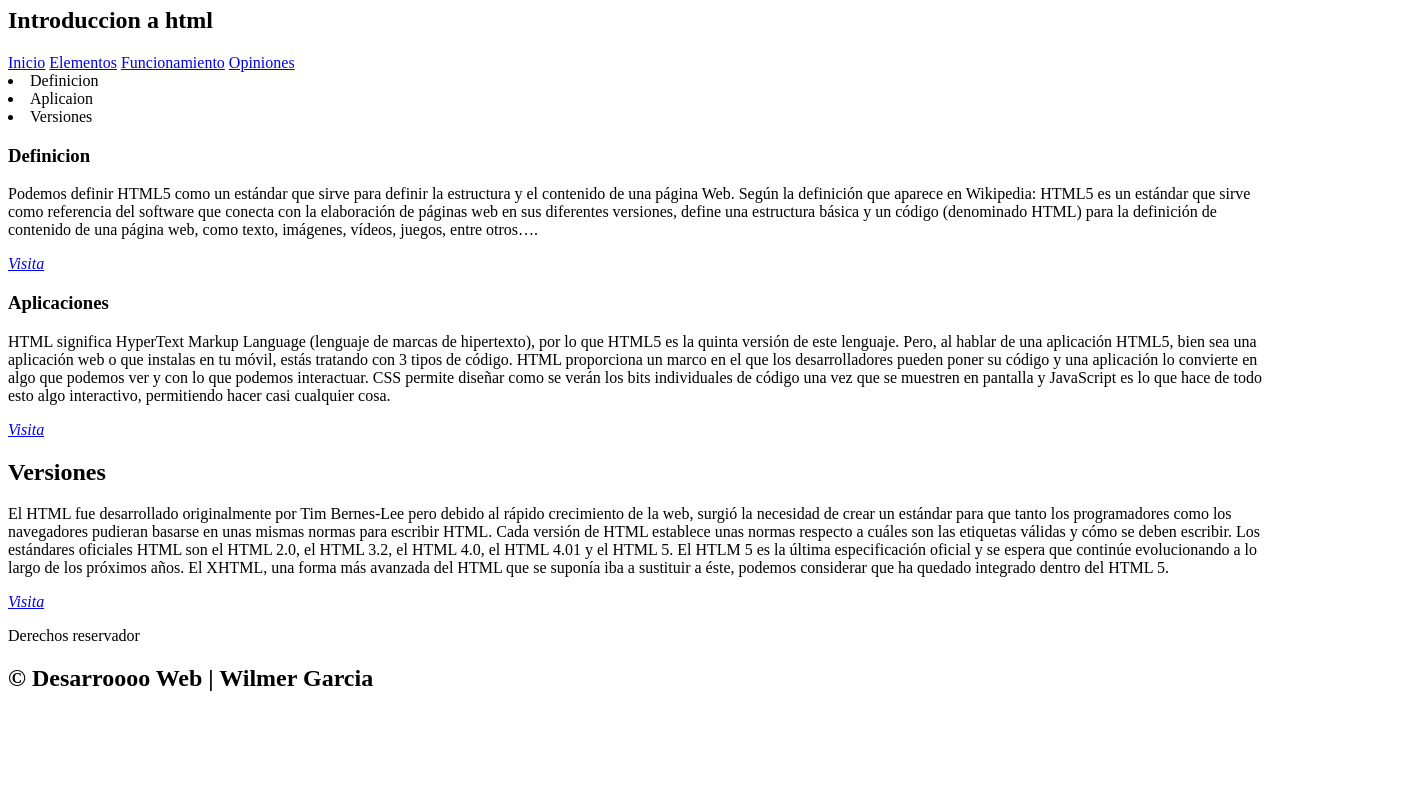
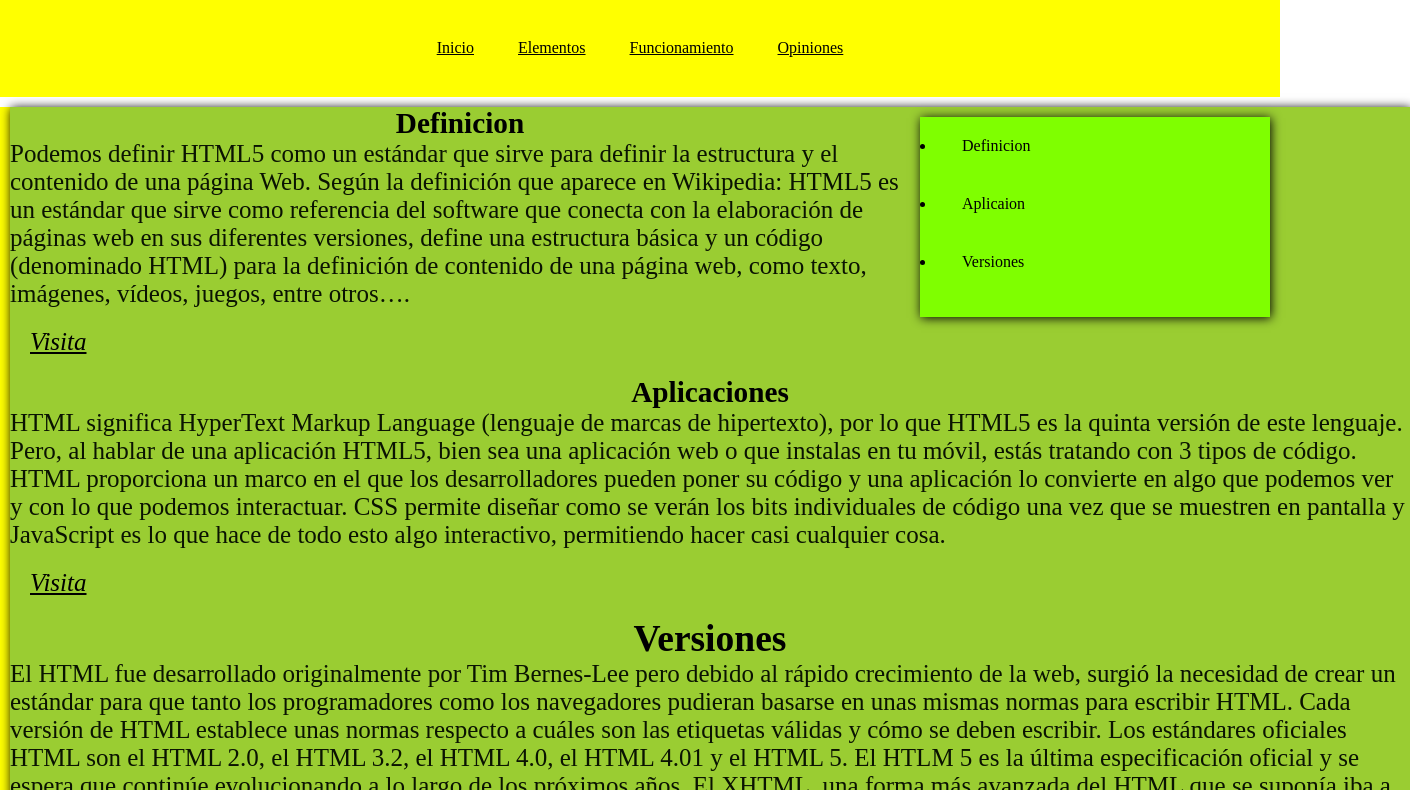
Before and after one commit to Willmergarcia/MIPAGINA, a plain HTML site: page pages/inicio.html in a window 1280 px wide. Shown: the part 101-891 px from the top of the page, 1410 px wide, since content can reach past the window. Before the commit the page ends 813 px from the top, so only its background shows below. Drawn offline with Linux system fonts and the light colour scheme; files that its build step writes are made by us from their sources; the site is published under a folder, as on GitHub Pages, so addresses that start at the root find nothing.

Commit message:
Update inicio.html

```diff
--- a/pages/inicio.html
+++ b/pages/inicio.html
@@ -5,7 +5,7 @@
     <meta http-equiv="X-UA-Compatible" content="IE=edge" />
     <meta name="viewport" content="width=device-width, initial-scale=1.0" />
     <title>INICIO</title>
-    <link type="text/css" rel="stylesheet" href="/styles/estilos.css" />
+      <link type="text/css" rel="stylesheet" href="styles/estilos.css" />
   </head>
 
   <body>
```
